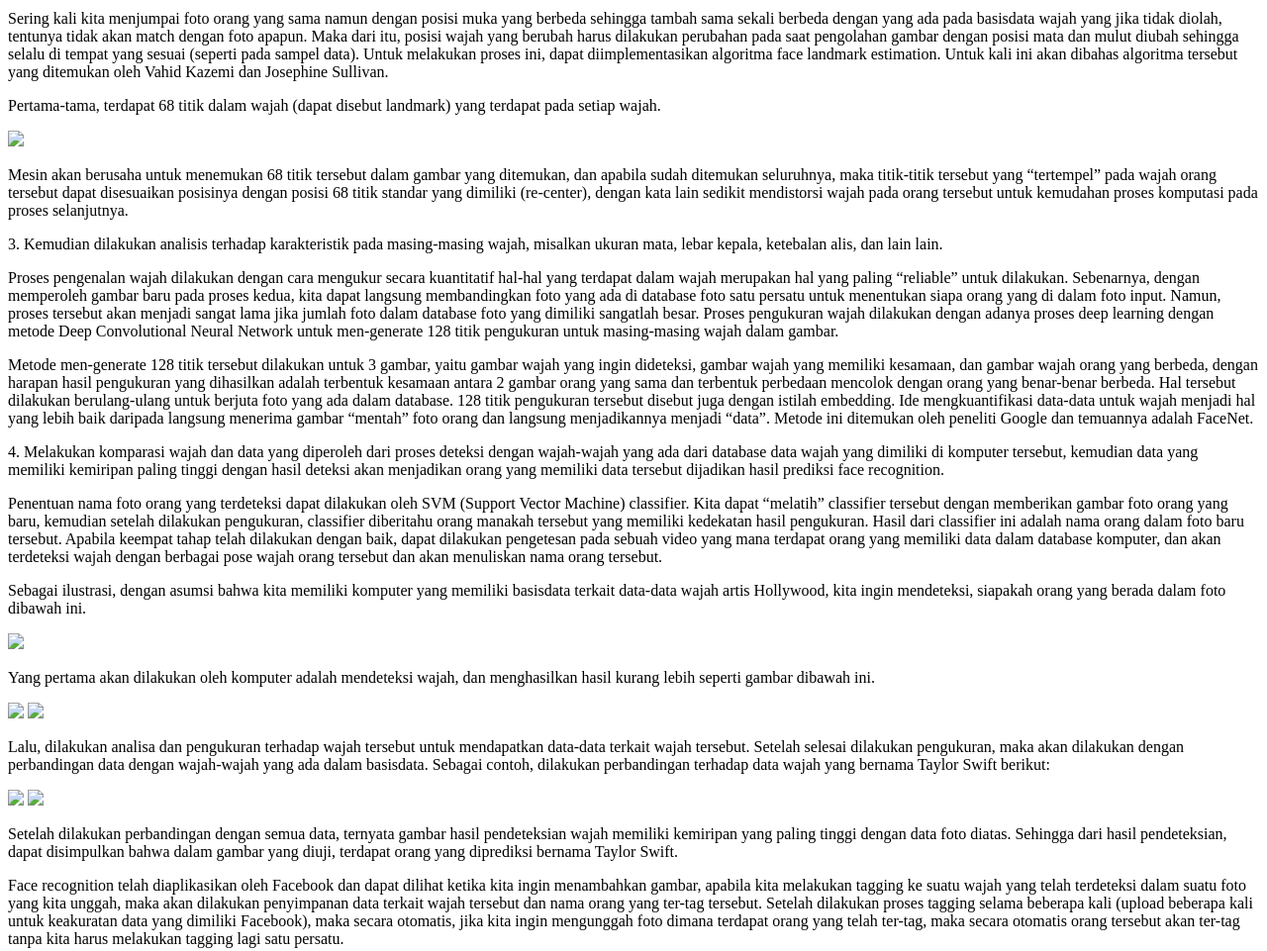
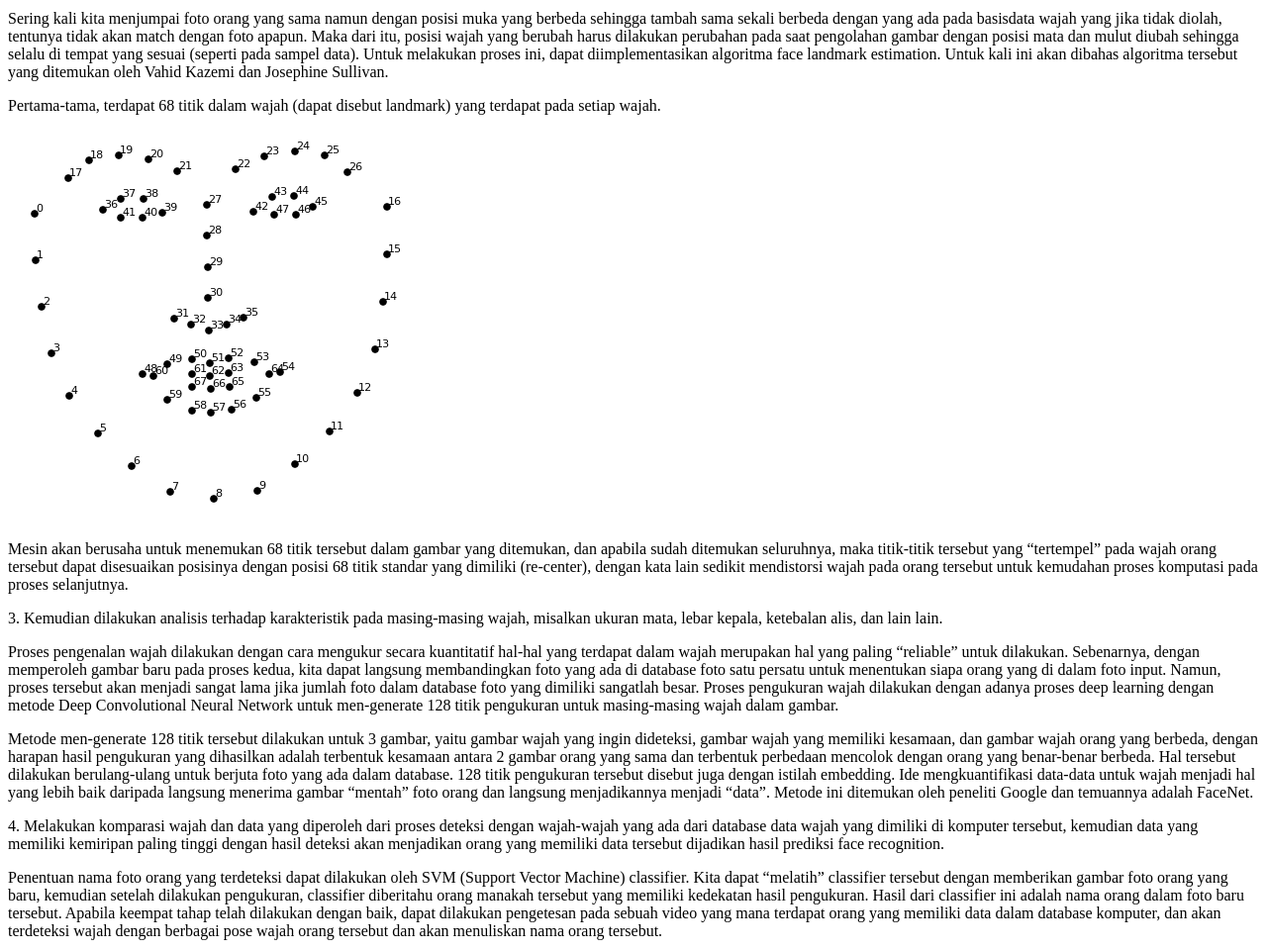
Before and after one commit to dickynovanto1103/dickynovanto1103.github.io, a plain HTML site: page index.html in a window 1280 px wide. Shown: the part 400-1361 px from the top of the page at 99% size. Drawn offline with Linux system fonts and the light colour scheme.

Commit message:
sudah bisa tampil di web

```diff
--- a/index.html
+++ b/index.html
@@ -13,7 +13,7 @@
 	<p>2.	Fokus pada tiap wajah yang berhasil dideteksi sehingga memastikan bahwa orang yang sama meskipun dengan berbeda posisi wajah tetap menghasilkan hasil deteksi orang yang sama nantinya.</p>
 	<p>Sering kali kita menjumpai foto orang yang sama namun dengan posisi muka yang berbeda sehingga tambah sama sekali berbeda dengan yang ada pada basisdata wajah yang jika tidak diolah, tentunya tidak akan match dengan foto apapun. Maka dari itu, posisi wajah yang berubah harus dilakukan perubahan pada saat pengolahan gambar dengan posisi mata dan mulut diubah sehingga selalu di tempat yang sesuai (seperti pada sampel data). Untuk melakukan proses ini, dapat diimplementasikan algoritma face landmark estimation. Untuk kali ini akan dibahas algoritma tersebut yang ditemukan oleh Vahid Kazemi dan Josephine Sullivan.</p>
 	<p>Pertama-tama, terdapat 68 titik dalam wajah (dapat disebut landmark) yang terdapat pada setiap wajah.</p>
-	<img src = "../landmark.png">
+	<img src = "landmark.png">
 	<p>Mesin akan berusaha untuk menemukan 68 titik tersebut dalam gambar yang ditemukan, dan apabila sudah ditemukan seluruhnya, maka titik-titik tersebut yang “tertempel” pada wajah orang tersebut dapat disesuaikan posisinya dengan posisi 68 titik standar yang dimiliki (re-center), dengan kata lain sedikit mendistorsi wajah pada orang tersebut untuk kemudahan proses komputasi pada proses selanjutnya.</p>
 	<p>3.	Kemudian dilakukan analisis terhadap karakteristik pada masing-masing wajah, misalkan ukuran mata, lebar kepala, ketebalan alis, dan lain lain.</p>
 	<p>Proses pengenalan wajah dilakukan dengan cara mengukur secara kuantitatif hal-hal yang terdapat dalam wajah merupakan hal yang paling “reliable” untuk dilakukan. Sebenarnya, dengan memperoleh gambar baru pada proses kedua, kita dapat langsung membandingkan foto yang ada di database foto satu persatu untuk menentukan siapa orang yang di dalam foto input. Namun, proses tersebut akan menjadi sangat lama jika jumlah foto dalam database foto yang dimiliki sangatlah besar. Proses pengukuran wajah dilakukan dengan adanya proses deep learning dengan metode Deep Convolutional Neural Network untuk men-generate 128 titik pengukuran untuk masing-masing wajah dalam gambar.</p>
@@ -21,13 +21,13 @@
 	<p>4.	Melakukan komparasi wajah dan data yang diperoleh dari proses deteksi dengan wajah-wajah yang ada dari database data wajah yang dimiliki di komputer tersebut, kemudian data yang memiliki kemiripan paling tinggi dengan hasil deteksi akan menjadikan orang yang memiliki data tersebut dijadikan hasil prediksi face recognition.</p>
 	<p>Penentuan nama foto orang yang terdeteksi dapat dilakukan oleh SVM (Support Vector Machine) classifier. Kita dapat “melatih” classifier tersebut dengan memberikan gambar foto orang yang baru, kemudian setelah dilakukan pengukuran, classifier diberitahu orang manakah tersebut yang memiliki kedekatan hasil pengukuran. Hasil dari classifier ini adalah nama orang dalam foto baru tersebut. Apabila keempat tahap telah dilakukan dengan baik, dapat dilakukan pengetesan pada sebuah video yang mana terdapat orang yang memiliki data dalam database komputer, dan akan terdeteksi wajah dengan berbagai pose wajah orang tersebut dan akan menuliskan nama orang tersebut.</p>
 	<p>Sebagai ilustrasi, dengan asumsi bahwa kita memiliki komputer yang memiliki basisdata terkait data-data wajah artis Hollywood, kita ingin mendeteksi, siapakah orang yang berada dalam foto dibawah ini.</p>
-	<img src = "../taylorswift1.jpg">
+	<img src = "taylorswift1.jpg">
 	<p>Yang pertama akan dilakukan oleh komputer adalah mendeteksi wajah, dan menghasilkan hasil kurang lebih seperti gambar dibawah ini.</p>
-	<img src = "../taylorswift1FaceDetected.jpg">
-	<img src = "../taylorswift1Cropped.png">
+	<img src = "taylorswift1FaceDetected.jpg">
+	<img src = "taylorswift1Cropped.png">
 	<p>Lalu, dilakukan analisa dan pengukuran terhadap wajah tersebut untuk mendapatkan data-data terkait wajah tersebut. Setelah selesai dilakukan pengukuran, maka akan dilakukan dengan perbandingan data dengan wajah-wajah yang ada dalam basisdata. Sebagai contoh, dilakukan perbandingan terhadap data wajah yang bernama Taylor Swift berikut:</p>
-	<img src = "../taylorswift2Full.jpg">
-	<img src = "../taylorswift2Cropped.png">
+	<img src = "taylorswift2Full.jpg">
+	<img src = "taylorswift2Cropped.png">
 	<p>Setelah dilakukan perbandingan dengan semua data, ternyata gambar hasil pendeteksian wajah memiliki kemiripan yang paling tinggi dengan data foto diatas. Sehingga dari hasil pendeteksian, dapat disimpulkan bahwa dalam gambar yang diuji, terdapat orang yang diprediksi bernama Taylor Swift.</p>
 	<p>Face recognition telah diaplikasikan oleh Facebook dan dapat dilihat ketika kita ingin menambahkan gambar, apabila kita melakukan tagging ke suatu wajah yang telah terdeteksi dalam suatu foto yang kita unggah, maka akan dilakukan penyimpanan data terkait wajah tersebut dan nama orang yang ter-tag tersebut. Setelah dilakukan proses tagging selama beberapa kali (upload beberapa kali untuk keakuratan data yang dimiliki Facebook), maka secara otomatis, jika kita ingin mengunggah foto dimana terdapat orang yang telah ter-tag, maka secara otomatis orang tersebut akan ter-tag tanpa kita harus melakukan tagging lagi satu persatu.</p>
 	<p>Face recognition dapat berguna dalam berbagai hal, termasuk dalam hal security. Masalah terbaru yang terjadi pada dunia internasional adalah adanya pengeboman pada konser Ariana Grande di kota Manchester, Inggris. Pihak kepolisian sedang menyelidiki siapa pelaku pengeboman tersebut. Terduga kuat pelaku adalah Salman Abedi, dan pihak kepolisian akan menggunakan teknologi face recognition dari setiap cctv pada bandara tempat dia berangkat dari Istanbul, Turki hingga ke Manchester, Inggris untuk mendeteksi wajah yang memiliki kesamaan tinggi dengan Salman Abedi dan untuk menggali informasi sebanyak mungkin terkait dia, misalnya dengan siapa dia bertemu di airport (mengindikasikan adanya kerjasama tim sebelum pengeboman). Selain itu, dengan face recognition pula, dapat dibantu proses penyelidikan apakah Salman Abedi melakukan perjalanan dengan menggunakan passport yang palsu.</p>
```
Also changed, not shown: landmark.png (added), taylorswift1.jpg (added), taylorswift1Cropped.png (added), taylorswift1FaceDetected.jpg (added), taylorswift2.jpg (added), taylorswift2Cropped.png (added), taylorswift2Full.jpg (added).
